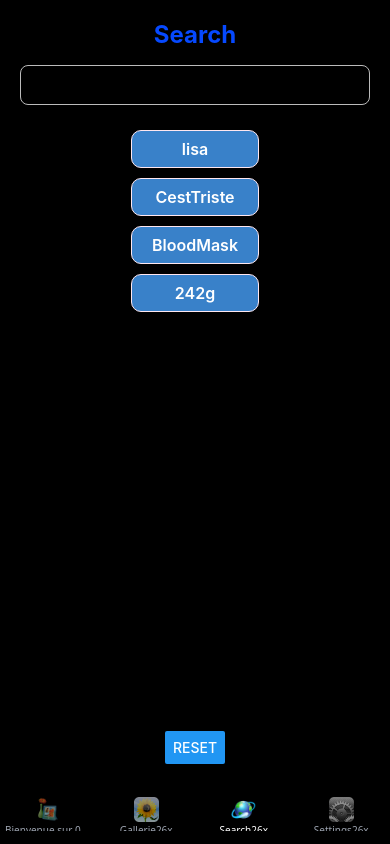
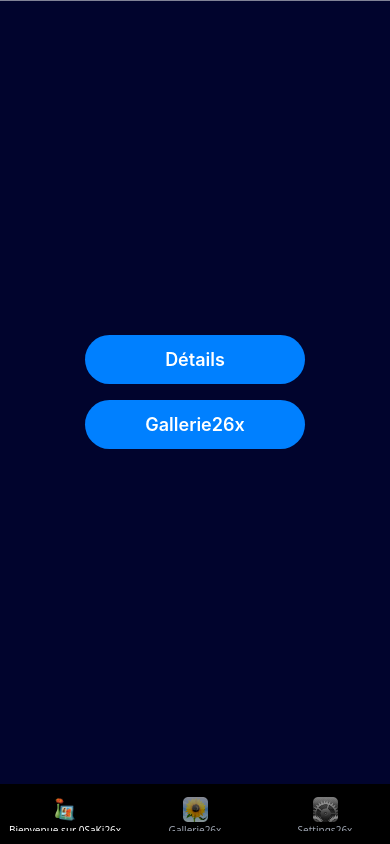
Before and after one commit to yanis26x/0SaKi, a React Native app: screen /Search in a window 390 px wide. Built offline with nearby package versions, Linux system fonts and the light colour scheme; what react-native-worklets would draw is missing.

Commit message:
search en commentaire psq inutilse mais lapp marche pas sans

```diff
--- a/src/navigation/AppNavigator.js
+++ b/src/navigation/AppNavigator.js
@@ -98,7 +98,7 @@ function Tabs() {
             ),
           }}
         />
-        <Tab.Screen
+        {/* <Tab.Screen
           name="Search"
           component={SearchScreen}
           options={{
@@ -115,7 +115,7 @@ function Tabs() {
               />
             ),
           }}
-        />
+        /> */}
         <Tab.Screen
           name="Settings"
           component={SettingsScreen}
--- a/src/screens/HomeScreen.js
+++ b/src/screens/HomeScreen.js
@@ -18,9 +18,9 @@ export default function HomeScreen({ navigation }) {
           <Text style={styles.btnText}>Gallerie26x</Text>
         </TouchableOpacity>
 
-        <TouchableOpacity style={styles.btn} onPress={() => navigation.navigate('Search')}>
+        {/* <TouchableOpacity style={styles.btn} onPress={() => navigation.navigate('Search')}>
           <Text style={styles.btnText}>Search</Text>
-        </TouchableOpacity>
+        </TouchableOpacity> */}
       </View>
     </ImageBackground>
   );
--- a/src/screens/SearchScreen.js
+++ b/src/screens/SearchScreen.js
@@ -1,130 +1,130 @@
-import React, { useState } from 'react';
-import {
-  View,
-  Text,
-  Button,
-  StyleSheet,
-  TextInput,
-  FlatList,
-  TouchableOpacity,
-} from 'react-native';
+// import React, { useState } from 'react';
+// import {
+//   View,
+//   Text,
+//   Button,
+//   StyleSheet,
+//   TextInput,
+//   FlatList,
+//   TouchableOpacity,
+// } from 'react-native';
 
-export default function SearchScreen({ navigation }) {
-  const [searchQuery, setSearchQuery] = useState('');
-  const [race, setRace] = useState([
-    'lisa',
-    'CestTriste',
-    'BloodMask',
-    '242g',
-  ]);
+// export default function SearchScreen({ navigation }) {
+//   const [searchQuery, setSearchQuery] = useState('');
+//   const [race, setRace] = useState([
+//     'lisa',
+//     'CestTriste',
+//     'BloodMask',
+//     '242g',
+//   ]);
 
-  const filtrerRace = race.filter((race) =>
-    race.toLowerCase().includes(searchQuery.toLowerCase())
-  );
+//   const filtrerRace = race.filter((race) =>
+//     race.toLowerCase().includes(searchQuery.toLowerCase())
+//   );
 
-  function addNewRace(newRace) {
-    setRace([...race, newRace]);
-    setSearchQuery('');
-  }
+//   function addNewRace(newRace) {
+//     setRace([...race, newRace]);
+//     setSearchQuery('');
+//   }
 
-  return (
-    <View style={styles.container}>
-      <Text style={styles.title}>Search</Text>
+//   return (
+//     <View style={styles.container}>
+//       <Text style={styles.title}>Search</Text>
 
-      <TextInput
-        style={styles.searchInput}
-        placeholder="Search here..."
-        value={searchQuery}
-        onChangeText={(text) => setSearchQuery(text)}
-      />
+//       <TextInput
+//         style={styles.searchInput}
+//         placeholder="Search here..."
+//         value={searchQuery}
+//         onChangeText={(text) => setSearchQuery(text)}
+//       />
 
-      <FlatList
-        data={filtrerRace}
-        keyExtractor={(item) => item}
-        renderItem={({ item }) => (
-          <TouchableOpacity
-            style={styles.button}
-            onPress={() => navigation.navigate('Details', { race: item })}
-          >
-            <Text style={styles.text}>{item}</Text>
-          </TouchableOpacity>
-        )}
+//       <FlatList
+//         data={filtrerRace}
+//         keyExtractor={(item) => item}
+//         renderItem={({ item }) => (
+//           <TouchableOpacity
+//             style={styles.button}
+//             onPress={() => navigation.navigate('Details', { race: item })}
+//           >
+//             <Text style={styles.text}>{item}</Text>
+//           </TouchableOpacity>
+//         )}
 
-        ListEmptyComponent={() => (
-        <View>
+//         ListEmptyComponent={() => (
+//         <View>
 
-          <Text style={{ marginTop: 10, fontStyle: 'italic', color: '#888' }}>
-          Aucune race trouvée
-          </Text>
-          <TouchableOpacity
-            style={styles.buttonAdd}
-            onPress={() => addNewRace(searchQuery)}
-          >
-            <Text style={styles.text}>
-              Ajouté a la nouvelle race
-            </Text>
-          </TouchableOpacity>
-        </View>
+//           <Text style={{ marginTop: 10, fontStyle: 'italic', color: '#888' }}>
+//           Aucune race trouvée
+//           </Text>
+//           <TouchableOpacity
+//             style={styles.buttonAdd}
+//             onPress={() => addNewRace(searchQuery)}
+//           >
+//             <Text style={styles.text}>
+//               Ajouté a la nouvelle race
+//             </Text>
+//           </TouchableOpacity>
+//         </View>
 
-      )}
-      />
+//       )}
+//       />
 
-      <View style={styles.row}>
-        <Button title="Reset" onPress={() => setSearchQuery('')} />
-      </View>
-    </View>
-  );
-}
+//       <View style={styles.row}>
+//         <Button title="Reset" onPress={() => setSearchQuery('')} />
+//       </View>
+//     </View>
+//   );
+// }
 
-const styles = StyleSheet.create({
-  container: {
-    flex: 1,
-    alignItems: 'center',
-    justifyContent: 'center',
-    padding: 20,
-  },
-  title: {
-    fontSize: 24,
-    fontWeight: '700',
-    marginBottom: 16,
-    color: '#0649ffff',
-  },
-  searchInput: {
-    width: '100%',
-    height: 40,
-    borderColor: '#bbbbbbff',
-    borderWidth: 1,
-    borderRadius: 8,
-    paddingLeft: 8,
-    marginBottom: 20,
-  },
-  button: {
-    backgroundColor: '#3981c9ff',
-    borderRadius: 10,
-    paddingVertical: 8,
-    paddingHorizontal: 20,
-    marginVertical: 5,
-    borderWidth: 1,
-    borderColor: '#ffe7efff',
-  },
-  buttonAdd: {
-    backgroundColor: '#1c5f97ff',
-    borderRadius: 10,
-    paddingVertical: 8,
-    paddingHorizontal: 20,
-    marginVertical: 5,
-    borderWidth: 1,
-    borderColor: '#3e9aa7ff',
-  },
-  text: {
-    fontSize: 16,
-    textAlign: 'center',
-    color: '#ffffffff',
-    fontWeight: '600',
-  },
-  row: {
-    flexDirection: 'row',
-    marginTop: 20,
-    alignItems: 'center',
-  },
-});
+// const styles = StyleSheet.create({
+//   container: {
+//     flex: 1,
+//     alignItems: 'center',
+//     justifyContent: 'center',
+//     padding: 20,
+//   },
+//   title: {
+//     fontSize: 24,
+//     fontWeight: '700',
+//     marginBottom: 16,
+//     color: '#0649ffff',
+//   },
+//   searchInput: {
+//     width: '100%',
+//     height: 40,
+//     borderColor: '#bbbbbbff',
+//     borderWidth: 1,
+//     borderRadius: 8,
+//     paddingLeft: 8,
+//     marginBottom: 20,
+//   },
+//   button: {
+//     backgroundColor: '#3981c9ff',
+//     borderRadius: 10,
+//     paddingVertical: 8,
+//     paddingHorizontal: 20,
+//     marginVertical: 5,
+//     borderWidth: 1,
+//     borderColor: '#ffe7efff',
+//   },
+//   buttonAdd: {
+//     backgroundColor: '#1c5f97ff',
+//     borderRadius: 10,
+//     paddingVertical: 8,
+//     paddingHorizontal: 20,
+//     marginVertical: 5,
+//     borderWidth: 1,
+//     borderColor: '#3e9aa7ff',
+//   },
+//   text: {
+//     fontSize: 16,
+//     textAlign: 'center',
+//     color: '#ffffffff',
+//     fontWeight: '600',
+//   },
+//   row: {
+//     flexDirection: 'row',
+//     marginTop: 20,
+//     alignItems: 'center',
+//   },
+// });
```
